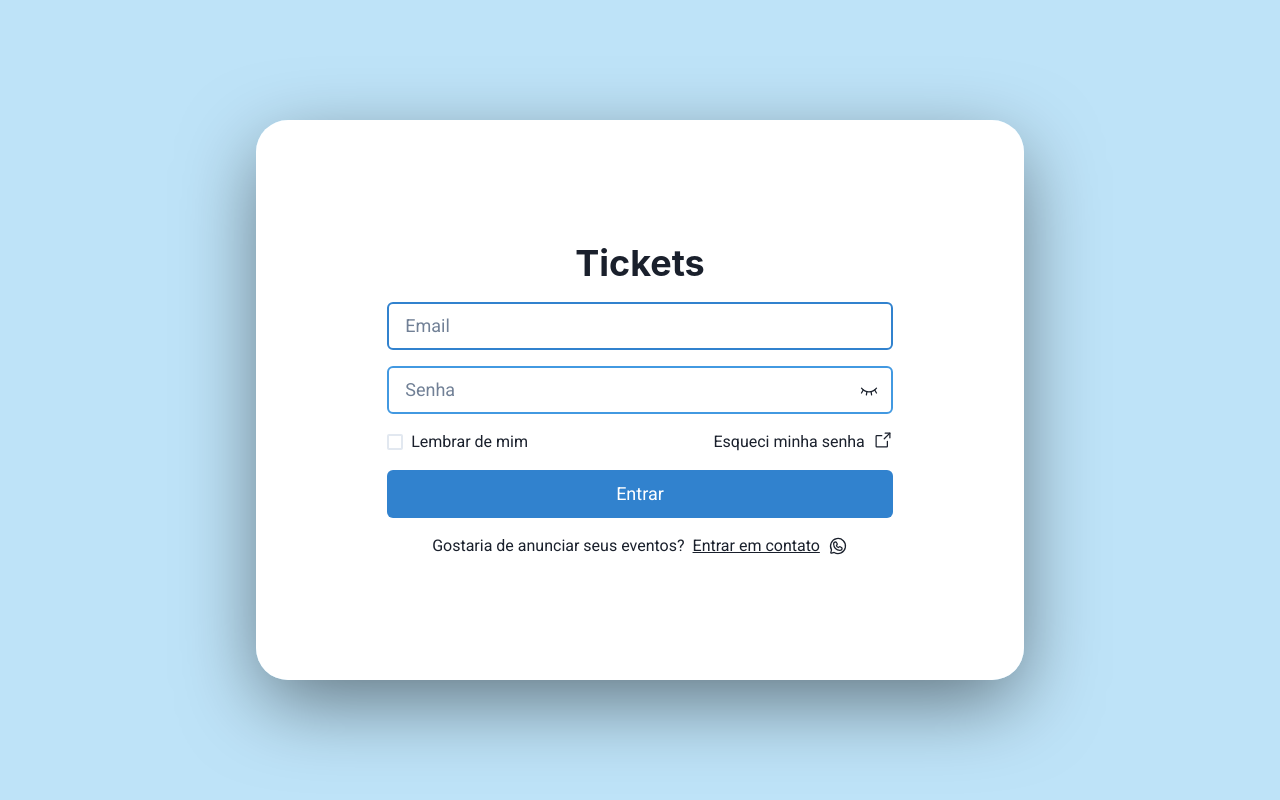
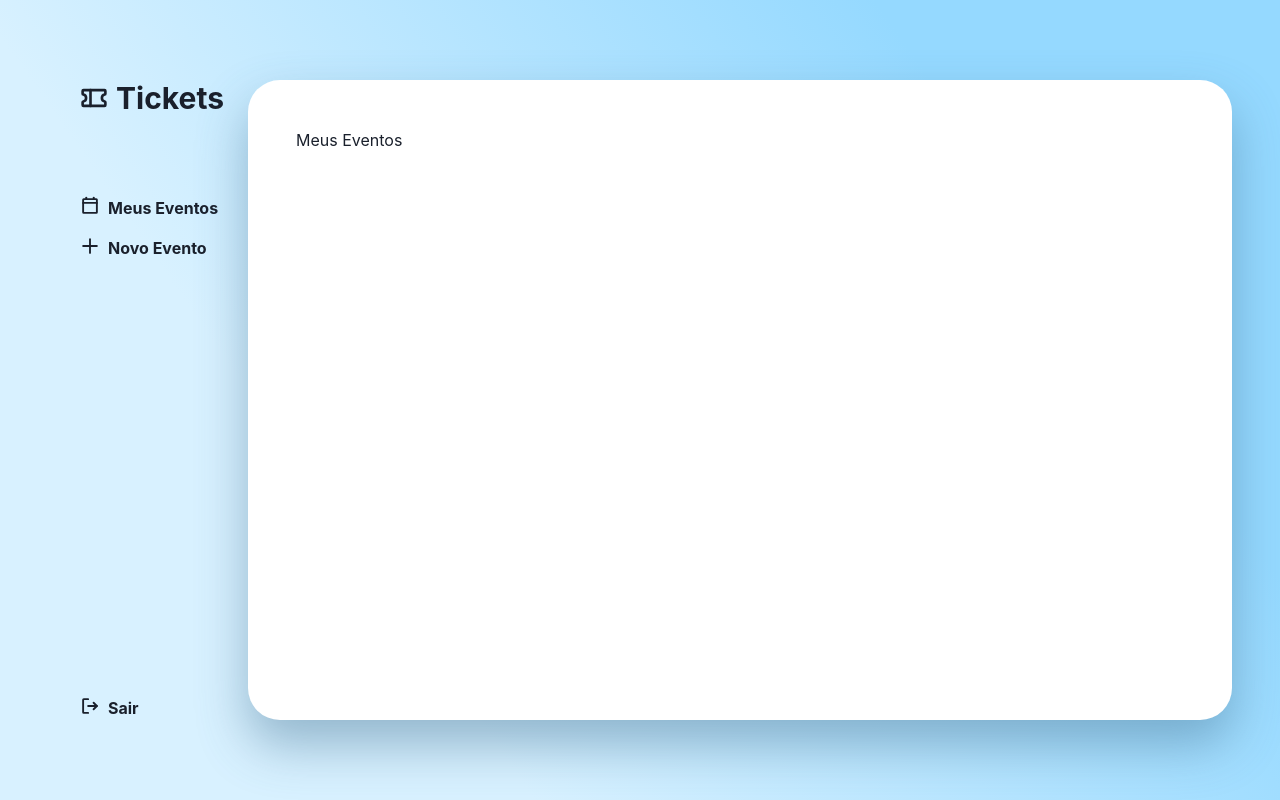
Before and after one commit to BrunoBross/tickets-app, a React (Vite) app in the folder web/: page / in a window 1280 px wide. Built offline with nearby package versions, Linux system fonts and the light colour scheme.

Commit message:
navegacao home

```diff
--- a/web/index.html
+++ b/web/index.html
@@ -8,7 +8,7 @@
     <link rel="preconnect" href="https://fonts.googleapis.com" />
     <link rel="preconnect" href="https://fonts.gstatic.com" crossorigin />
     <link
-      href="https://fonts.googleapis.com/css2?family=Roboto&display=swap"
+      href="https://fonts.googleapis.com/css2?family=Roboto:wght@400;500;700&display=swap"
       rel="stylesheet"
     />
   </head>
--- a/web/src/components/Routes.tsx
+++ b/web/src/components/Routes.tsx
@@ -1,23 +1,39 @@
-import { createBrowserRouter, RouterProvider } from "react-router-dom";
+import {
+  createBrowserRouter,
+  createRoutesFromElements,
+  Route,
+  RouterProvider,
+} from "react-router-dom";
 import { useAuth } from "../contexts/AuthContext";
 import Login from "../pages/auth/Login/Login";
-import Home from "../pages/Home";
+import MyEvents from "../pages/Home/components/MyEvents";
+import NewEvent from "../pages/Home/components/NewEvent";
+import Home from "../pages/Home/Home";
 import Loading from "./Loading";
 
 export default function Routes() {
   const auth = useAuth();
   const { signed, isLoading } = auth;
 
-  const routes = createBrowserRouter([
+  const routes = createBrowserRouter(
+    createRoutesFromElements(
+      <Route path="/" element={<Home auth={auth} />}>
+        <Route index element={<MyEvents />} />
+        <Route path="new" element={<NewEvent />} />
+      </Route>
+    )
+  );
+
+  [
     {
       path: "/",
-      element: signed ? <Home /> : <Login auth={auth} />,
+      element: signed ? <Home auth={auth} /> : <Login auth={auth} />,
     },
     {
       path: "/login",
       element: <Login auth={auth} />,
     },
-  ]);
+  ];
 
   return <>{isLoading ? <Loading /> : <RouterProvider router={routes} />}</>;
 }
--- a/web/src/index.css
+++ b/web/src/index.css
@@ -2,6 +2,7 @@
   margin: 0;
   padding: 0;
   box-sizing: border-box;
+  /* font-family: "Roboto", sans-serif; */
 }
 
 :root {
--- a/web/src/pages/Home.tsx
+++ /dev/null
@@ -1,19 +0,0 @@
-import { useAuth } from "../contexts/AuthContext";
-
-export default function Home() {
-  const { Logout, organizer } = useAuth();
-  return (
-    <div>
-      {organizer && (
-        <>
-          <h1>Nome: {organizer.name}</h1>
-          <h1>Email: {organizer.email}</h1>
-          <h1>Cpf: {organizer.cpf ? organizer.cpf : "Não consta"}</h1>
-          <h1>Cnpj: {organizer.cnpj ? organizer.cnpj : "Não consta"}</h1>
-        </>
-      )}
-
-      <button onClick={Logout}>Sair</button>
-    </div>
-  );
-}
--- /dev/null
+++ b/web/src/pages/Home/Home.tsx
@@ -0,0 +1,141 @@
+import {
+  AlertDialog,
+  AlertDialogBody,
+  AlertDialogCloseButton,
+  AlertDialogContent,
+  AlertDialogFooter,
+  AlertDialogHeader,
+  AlertDialogOverlay,
+  Button,
+  Container,
+  Heading,
+  HStack,
+  Link,
+  Text,
+  useDisclosure,
+  VStack,
+} from "@chakra-ui/react";
+import { CalendarBlank, Plus, SignOut, Ticket } from "phosphor-react";
+import { RefObject, useRef } from "react";
+import { Navigate, Outlet, useNavigate } from "react-router-dom";
+import { AuthContextInterface, useAuth } from "../../contexts/AuthContext";
+import "./home.css";
+
+interface HomeProps {
+  auth: AuthContextInterface;
+}
+
+export default function Home(props: HomeProps) {
+  const {
+    auth: { Logout },
+  } = props;
+  const { isOpen, onOpen, onClose } = useDisclosure();
+  const cancelRef = useRef(null);
+  const navigate = useNavigate();
+
+  const LogoutDialog = () => {
+    return (
+      <>
+        <AlertDialog
+          isOpen={isOpen}
+          leastDestructiveRef={cancelRef}
+          onClose={onClose}
+        >
+          <AlertDialogOverlay>
+            <AlertDialogContent>
+              <AlertDialogHeader fontSize="lg" fontWeight="bold">
+                Sair
+              </AlertDialogHeader>
+
+              <AlertDialogBody>
+                Você tem certeza que deseja sair?
+              </AlertDialogBody>
+
+              <AlertDialogFooter>
+                <Button ref={cancelRef} onClick={onClose}>
+                  Cancelar
+                </Button>
+                <Button colorScheme="blue" onClick={Logout} ml={3}>
+                  Sim
+                </Button>
+              </AlertDialogFooter>
+            </AlertDialogContent>
+          </AlertDialogOverlay>
+        </AlertDialog>
+      </>
+    );
+  };
+
+  return (
+    <>
+      <LogoutDialog />
+      <Container
+        className="home-container"
+        display="flex"
+        maxWidth="100vw"
+        maxHeight="100vh"
+        width="100vw"
+        height="100vh"
+        padding="5rem 3rem 5rem 5rem"
+      >
+        <HStack display="flex" w="100%" h="100%" alignItems="flex-start">
+          <VStack
+            display="flex"
+            alignItems="flex-start"
+            justifyContent="space-between"
+            width="15%"
+            minWidth="10rem"
+            height="100%"
+            gap="1rem"
+          >
+            <VStack alignItems="flex-start" gap="5rem">
+              <Heading
+                size="lg"
+                display="flex"
+                alignItems="center"
+                gap="0.5rem"
+              >
+                <Ticket size={28} weight="bold" />
+                Tickets
+              </Heading>
+              <VStack alignItems="flex-start" gap="1rem">
+                <Link display="flex" gap="0.5rem" onClick={() => navigate("/")}>
+                  <CalendarBlank size={20} weight="bold" />
+                  <Text fontSize="md" as="b">
+                    Meus Eventos
+                  </Text>
+                </Link>
+                <Link
+                  display="flex"
+                  gap="0.5rem"
+                  onClick={() => navigate("/new")}
+                >
+                  <Plus size={20} weight="bold" />
+                  <Text fontSize="md" as="b">
+                    Novo Evento
+                  </Text>
+                </Link>
+              </VStack>
+            </VStack>
+            <Link display="flex" gap="0.5rem" onClick={onOpen}>
+              <SignOut size={20} weight="bold" />
+              <Text fontSize="md" as="b">
+                Sair
+              </Text>
+            </Link>
+          </VStack>
+          <Container
+            className="section-container"
+            backgroundColor="#FFF"
+            maxWidth="100%"
+            height="100%"
+            borderRadius="2rem"
+            padding="3rem"
+          >
+            <Outlet />
+          </Container>
+        </HStack>
+      </Container>
+    </>
+  );
+}
--- /dev/null
+++ b/web/src/pages/Home/components/MyEvents.tsx
@@ -0,0 +1,7 @@
+export default function MyEvents() {
+  return (
+    <div>
+      <h1>Meus Eventos</h1>
+    </div>
+  );
+}
--- /dev/null
+++ b/web/src/pages/Home/components/NewEvent.tsx
@@ -0,0 +1,7 @@
+export default function NewEvent() {
+  return (
+    <div>
+      <h1>Novo Evento</h1>
+    </div>
+  );
+}
--- /dev/null
+++ b/web/src/pages/Home/home.css
@@ -0,0 +1,23 @@
+.home-container {
+  background: rgb(216, 241, 255);
+  background: -moz-linear-gradient(
+    55deg,
+    rgba(216, 241, 255, 1) 29%,
+    rgba(149, 217, 255, 1) 78%
+  );
+  background: -webkit-linear-gradient(
+    55deg,
+    rgba(216, 241, 255, 1) 29%,
+    rgba(149, 217, 255, 1) 78%
+  );
+  background: linear-gradient(
+    55deg,
+    rgba(216, 241, 255, 1) 29%,
+    rgba(149, 217, 255, 1) 78%
+  );
+  filter: progid:DXImageTransform.Microsoft.gradient(startColorstr="#d8f1ff",endColorstr="#95d9ff",GradientType=1);
+}
+
+.section-container {
+  box-shadow: 0px 25px 50px 0px #3f6e9073;
+}
--- a/web/src/pages/auth/Login/login.css
+++ b/web/src/pages/auth/Login/login.css
@@ -1,14 +1,27 @@
-* {
-  font-family: "Roboto", sans-serif;
-}
-
 .background {
   width: 100vw;
   height: 100vh;
   display: flex;
   justify-content: center;
   align-items: center;
-  background-color: #bee3f8;
+
+  background: rgb(216, 241, 255);
+  background: -moz-linear-gradient(
+    55deg,
+    rgba(216, 241, 255, 1) 29%,
+    rgba(149, 217, 255, 1) 78%
+  );
+  background: -webkit-linear-gradient(
+    55deg,
+    rgba(216, 241, 255, 1) 29%,
+    rgba(149, 217, 255, 1) 78%
+  );
+  background: linear-gradient(
+    55deg,
+    rgba(216, 241, 255, 1) 29%,
+    rgba(149, 217, 255, 1) 78%
+  );
+  filter: progid:DXImageTransform.Microsoft.gradient(startColorstr="#d8f1ff",endColorstr="#95d9ff",GradientType=1);
 }
 
 .container {
@@ -16,7 +29,7 @@
   width: 60vw;
   height: 70vh;
   border-radius: 2rem;
-  box-shadow: 0px 25px 80px -6px #00000080;
+  box-shadow: 0px 25px 50px 0px #3f6e9073;
 }
 
 .left-box {
```
